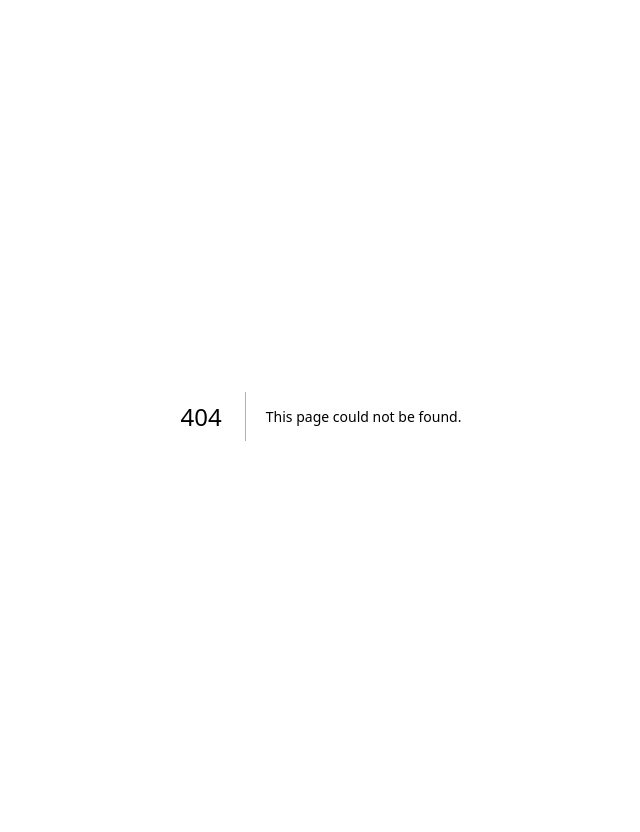
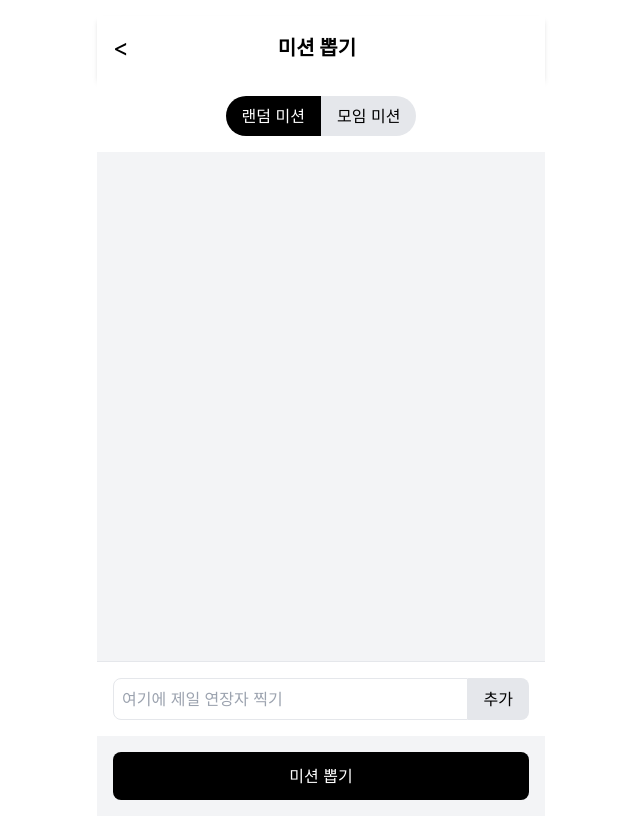
Before and after one commit to dnd-side-project/dnd-11th-6-frontend, a Next.js app: page /create-mission in a window 1280 px wide. Before the commit this address had no page. Shown: the whole page, without its empty margins (319-959 px from the left). Built offline with nearby package versions, Linux system fonts and the light colour scheme.

Commit message:
feat : mission roulette 생성

```diff
--- /dev/null
+++ b/src/app/create-mission/page.tsx
@@ -0,0 +1,127 @@
+'use client'
+
+import React, { useState } from 'react'
+import Link from 'next/link'
+import MissionRoulette from '@/components/Roulette/Roulette'
+
+type MissionType = 'random' | 'group'
+
+function MissionCreationPage() {
+  const [missionType, setMissionType] = useState<MissionType>('random')
+  const [missions, setMissions] = useState<string[]>([])
+  const [newMission, setNewMission] = useState<string>('')
+  const [selectedMission, setSelectedMission] = useState<string | null>(null)
+
+  const handleAddMission = () => {
+    if (newMission.trim()) {
+      setMissions([...missions, newMission.trim()])
+      setNewMission('')
+    }
+  }
+
+  const handleRemoveMission = (index: number) => {
+    setMissions(missions.filter((_, i) => i !== index))
+  }
+
+  const handleMissionStop = (mission: string) => {
+    setSelectedMission(mission)
+  }
+
+  const handleSubmit = () => {
+    if (missionType === 'random') {
+      // 랜덤 미션 시작
+    } else {
+      // 모임 미션 시작
+    }
+  }
+
+  return (
+    <div className="flex flex-col h-screen bg-gray-100">
+      <header className="bg-white p-4 flex items-center justify-between shadow-md">
+        <Link href="/" className="text-2xl">
+          &lt;
+        </Link>
+        <h1 className="text-xl font-bold">미션 뽑기</h1>
+        <div className="w-6" />
+      </header>
+
+      <div className="flex justify-center p-4 bg-white">
+        <button
+          type="button"
+          className={`px-4 py-2 rounded-l-full ${missionType === 'random' ? 'bg-black text-white' : 'bg-gray-200'}`}
+          onClick={() => setMissionType('random')}
+        >
+          랜덤 미션
+        </button>
+        <button
+          type="button"
+          className={`px-4 py-2 rounded-r-full ${missionType === 'group' ? 'bg-black text-white' : 'bg-gray-200'}`}
+          onClick={() => setMissionType('group')}
+        >
+          모임 미션
+        </button>
+      </div>
+
+      {missions.length > 0 && (
+        <div className="p-4">
+          <MissionRoulette missions={missions} onStop={handleMissionStop} />
+        </div>
+      )}
+
+      {selectedMission && (
+        <div className="p-4 bg-green-100 text-green-800 text-center">
+          선택된 미션: {selectedMission}
+        </div>
+      )}
+
+      <div className="flex-grow p-4 overflow-y-auto">
+        {missions.map((mission, index) => (
+          <div
+            key={index}
+            className="bg-white p-4 mb-2 rounded-lg shadow flex justify-between items-center"
+          >
+            <span>{mission}</span>
+            <button
+              type="button"
+              onClick={() => handleRemoveMission(index)}
+              className="text-red-500"
+            >
+              삭제
+            </button>
+          </div>
+        ))}
+      </div>
+
+      <div className="p-4 bg-white border-t">
+        <div className="flex">
+          <input
+            type="text"
+            value={newMission}
+            onChange={(e) => setNewMission(e.target.value)}
+            placeholder="여기에 제일 연장자 찍기"
+            className="flex-grow p-2 border rounded-l-lg"
+          />
+          <button
+            type="button"
+            onClick={handleAddMission}
+            className="bg-gray-200 px-4 py-2 rounded-r-lg"
+          >
+            추가
+          </button>
+        </div>
+      </div>
+
+      <div className="p-4">
+        <button
+          type="button"
+          onClick={handleSubmit}
+          className="w-full bg-black text-white p-3 rounded-lg"
+        >
+          {missionType === 'random' ? '미션 뽑기' : '미션 수행하기'}
+        </button>
+      </div>
+    </div>
+  )
+}
+
+export default MissionCreationPage
--- a/src/app/page.tsx
+++ b/src/app/page.tsx
@@ -16,7 +16,7 @@ function Home() {
       <div className="text-center">
         <p className="mb-4">직접 모임을 만들어보시겠어요?</p>
         <Link
-          href="/create-album"
+          href="/create-meeting"
           className="inline-block w-full py-3 bg-gray-200 text-gray-700 rounded-md text-center"
         >
           모임 앨범 만들기 &gt;
--- /dev/null
+++ b/src/components/Roulette/Roulette.tsx
@@ -0,0 +1,66 @@
+'use client'
+
+import React, { useState, useEffect } from 'react'
+
+interface MissionRouletteProps {
+  missions: string[]
+  onStop: (mission: string) => void
+}
+
+function MissionRoulette({ missions, onStop }: MissionRouletteProps) {
+  const [currentIndex, setCurrentIndex] = useState(0)
+  const [isSpinning, setIsSpinning] = useState(false)
+
+  useEffect(() => {
+    let interval: NodeJS.Timeout
+    if (isSpinning) {
+      interval = setInterval(() => {
+        setCurrentIndex((prevIndex) => (prevIndex + 1) % missions.length)
+      }, 100) // 빠르게 회전
+    }
+    return () => clearInterval(interval)
+  }, [isSpinning, missions])
+
+  const startSpin = () => {
+    setIsSpinning(true)
+    setTimeout(
+      () => {
+        setIsSpinning(false)
+        const selectedMission = missions[currentIndex]
+        onStop(selectedMission)
+      },
+      Math.random() * 3000 + 2000,
+    ) // 2-5초 사이에 랜덤하게 멈춤
+  }
+
+  return (
+    <div className="relative w-full h-64 overflow-hidden bg-gray-100 rounded-lg shadow-lg">
+      <div
+        className={`absolute inset-0 flex items-center justify-center transition-transform duration-100 ease-in-out ${isSpinning ? 'animate-spin' : ''}`}
+      >
+        {missions.map((mission, index) => (
+          <div
+            key={index}
+            className={`absolute w-full h-full flex items-center justify-center ${
+              index === currentIndex ? 'opacity-100' : 'opacity-0'
+            } transition-opacity duration-100 ease-in-out`}
+          >
+            <div className="bg-white p-4 rounded-lg shadow text-center">
+              <p>{mission}</p>
+            </div>
+          </div>
+        ))}
+      </div>
+      <button
+        type="button"
+        onClick={startSpin}
+        disabled={isSpinning}
+        className="absolute bottom-4 left-1/2 transform -translate-x-1/2 bg-blue-500 text-white px-4 py-2 rounded-full disabled:bg-gray-400"
+      >
+        {isSpinning ? 'STOP' : '룰렛 시작'}
+      </button>
+    </div>
+  )
+}
+
+export default MissionRoulette
```
